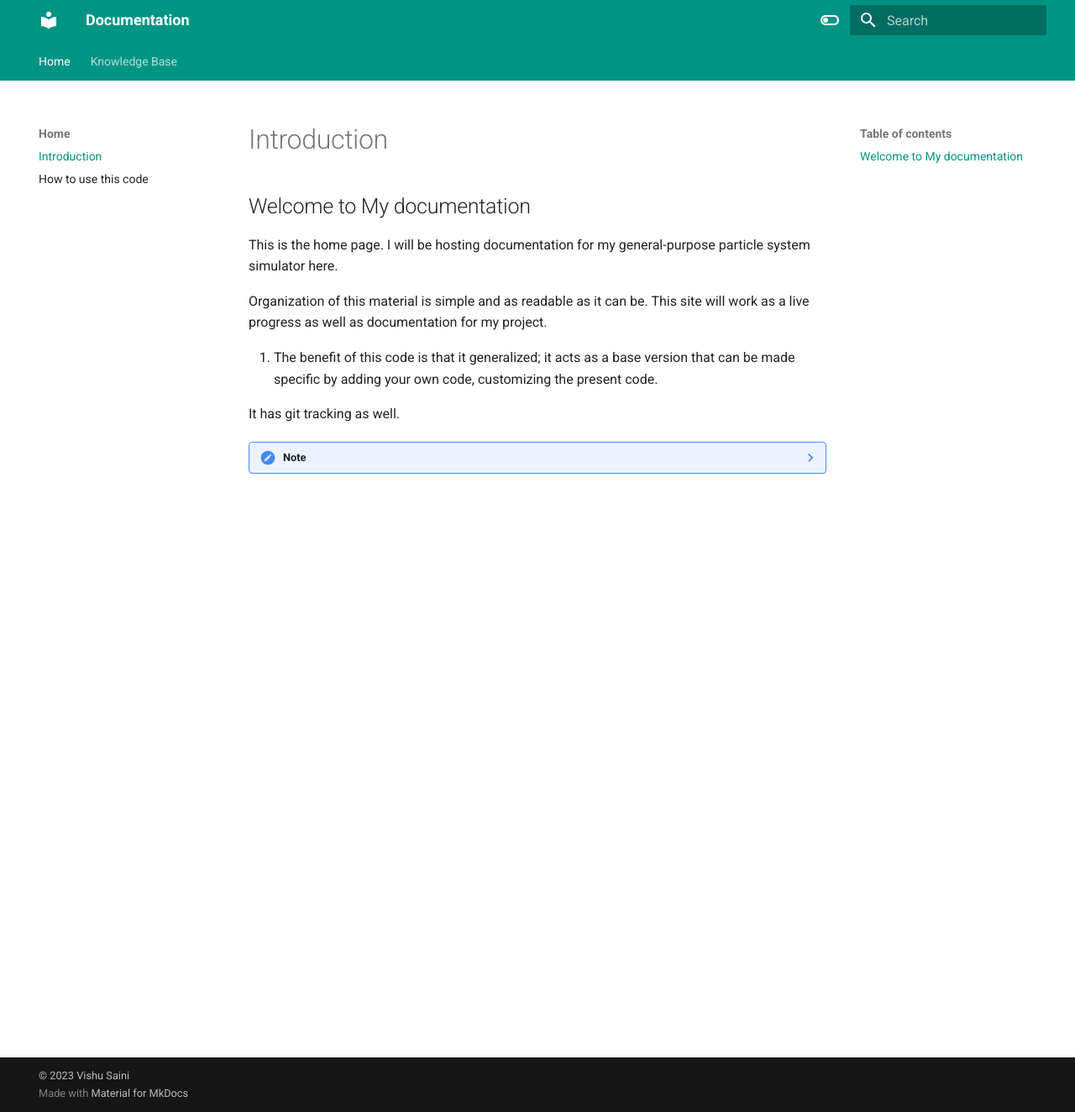
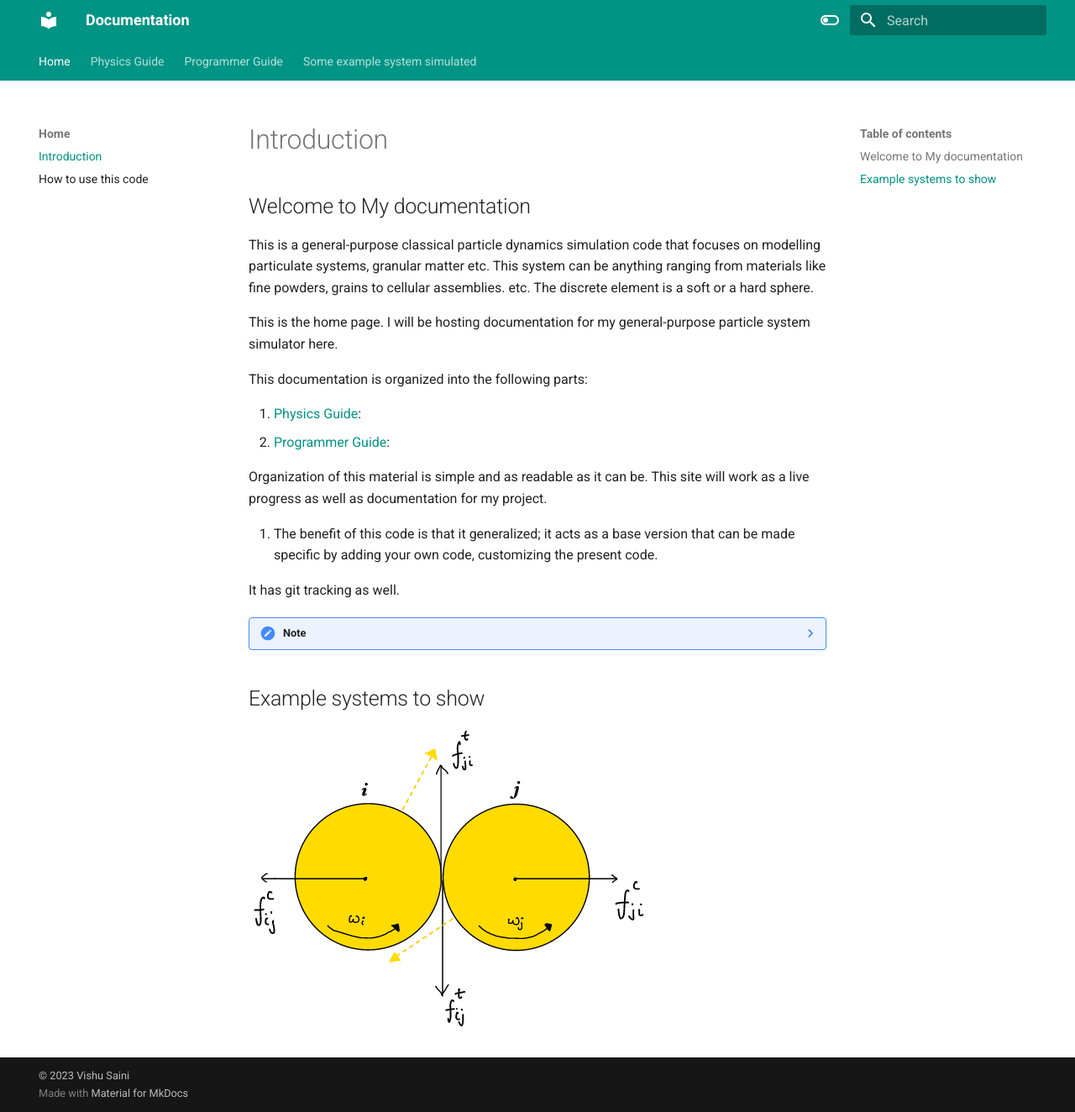
Before and after one commit to vishu-byte/Documentation, an MkDocs documentation site: the page built from docs/index.md, in a window 1280 px wide and 1324 px high. Shown: the whole window at 84% size. Built offline with MkDocs 1.6.1 and Material for MkDocs 9.7.7, drawn with Linux system fonts in a browser that asks for light colours.

Commit message:
A lot more info added + redirectory

```diff
--- a/docs/index.md
+++ b/docs/index.md
@@ -1,7 +1,17 @@
 ## Welcome to My documentation
+
+This is a general-purpose classical particle dynamics simulation code that focuses on modelling particulate systems, granular matter etc. This system can be anything ranging from materials like fine powders, grains to cellular assemblies. etc.
+The discrete element is a soft or a hard sphere.
+
 This is the home page.
 I will be hosting documentation for my general-purpose particle system simulator here.
 
+
+
+This documentation is organized into the following parts:
+
+1. [Physics Guide](General_Physics/Overview.md):
+2. [Programmer Guide](Programmer_Guide/Overview.md):
 
 Organization of this material is simple and as readable as it can be.
 This site will work as a live progress as well as documentation for my project.
@@ -17,3 +27,9 @@ It has git tracking as well.
 ??? note
     This project is complete in itself, but it can still be improved. I am working on these improvements and addition
     of several other features.
+
+
+## Example systems to show
+
+
+![Screenshot](particle.png)
--- a/mkdocs.yml
+++ b/mkdocs.yml
@@ -31,25 +31,33 @@ nav:
   - Home:
       - 'Introduction': index.md
       - 'How to use this code': index_2.md
-  - Knowledge Base:
+  - Physics Guide:
+      - 'Introduction': General_Physics/Overview.md
+  - Programmer Guide:
+      - 'Introduction' : Programmer_Guide/Overview.md
       - 'Particle System':
-        - 'What this section is about?' : ParticleSystem/Overview.md
-        - 'Class: Particles' : ParticleSystem/Class:Particles/Description.md
-        - 'Class: ParticleSystem' : ParticleSystem/Class:ParticleSystem/Description.md
+        - 'What this section is about?' : Programmer_Guide/ParticleSystem/Overview.md
+        - 'Class: Particles' : Programmer_Guide/ParticleSystem/Class:Particles/Description.md
+        - 'Class: ParticleSystem' : Programmer_Guide/ParticleSystem/Class:ParticleSystem/Description.md
       - 'Physics':
-        - 'What this section is about?' : Physics/Overview.md
-        - 'Class: Physics' : Physics/Class:Physics/Description.md
-        - 'Class: Langevin_Dynamics' : Physics/Class:LD/Description.md
-      - 'Putting together - Examples of using this code':
-        - 'What this section is about?' : Putting_together/Overview.md
-        - 'Open Interacting Gas': Putting_together/Interacting_gas.md
-        - 'Confinement': Putting_together/Circular_boundary.md
-        - 'Langevin_Dynamics': Putting_together/Langevin_Dynamics.md
+        - 'What this section is about?' : Programmer_Guide/Physics/Overview.md
+        - 'Class: Physics' : Programmer_Guide/Physics/Class:Physics/Description.md
+        - 'Class: Langevin_Dynamics' : Programmer_Guide/Physics/Class:LD/Description.md
+  - Some example system simulated:
+      - 'What this section is about?' : Putting_together/Overview.md
+      - 'Open Interacting Gas': Putting_together/Interacting_gas.md
+      - 'Confinement': Putting_together/Circular_boundary.md
+      - 'Langevin_Dynamics': Putting_together/Langevin_Dynamics.md
+
 
 
 extra_javascript:
   - https://cdnjs.cloudflare.com/ajax/libs/mathjax/2.7.4/MathJax.js?config=TeX-AMS-MML_HTMLorMML
 
+plugins:
+  - search
+  - bibtex:
+      bib_file: "ref.bib"
 
 markdown_extensions:
   - toc:
@@ -72,10 +80,8 @@ markdown_extensions:
   - attr_list
   - pymdownx.tasklist:
       custom_checkbox: true
-  - pymdownx.emoji:
-      emoji_index: !!python/name:materialx.emoji.twemoji
-      emoji_generator: !!python/name:materialx.emoji.to_svg
   - tables
+  - md_in_html
 
 
 
```
Also changed, not shown: docs/General_Physics/Overview.md (added, +107 -0 lines), docs/Programmer_Guide/Overview.md (added, +1 -0 lines), ref.bib (added, +53 -0 lines), docs/Figures/particle.png (added), docs/Programmer_Guide/ParticleSystem/Class:ParticleSystem/Description.md (renamed from docs/ParticleSystem/Class:ParticleSystem/Description.md), docs/Programmer_Guide/ParticleSystem/Class:Particles/Description.md (renamed from docs/ParticleSystem/Class:Particles/Description.md), docs/Programmer_Guide/ParticleSystem/Overview.md (renamed from docs/ParticleSystem/Overview.md), docs/Programmer_Guide/Physics/Class:LD/Description.md (renamed from docs/Physics/Class:LD/Description.md), docs/Programmer_Guide/Physics/Class:Physics/Description.md (renamed from docs/Physics/Class:Physics/Description.md), docs/Programmer_Guide/Physics/Overview.md (renamed from docs/Physics/Overview.md), docs/particle.png (added).
